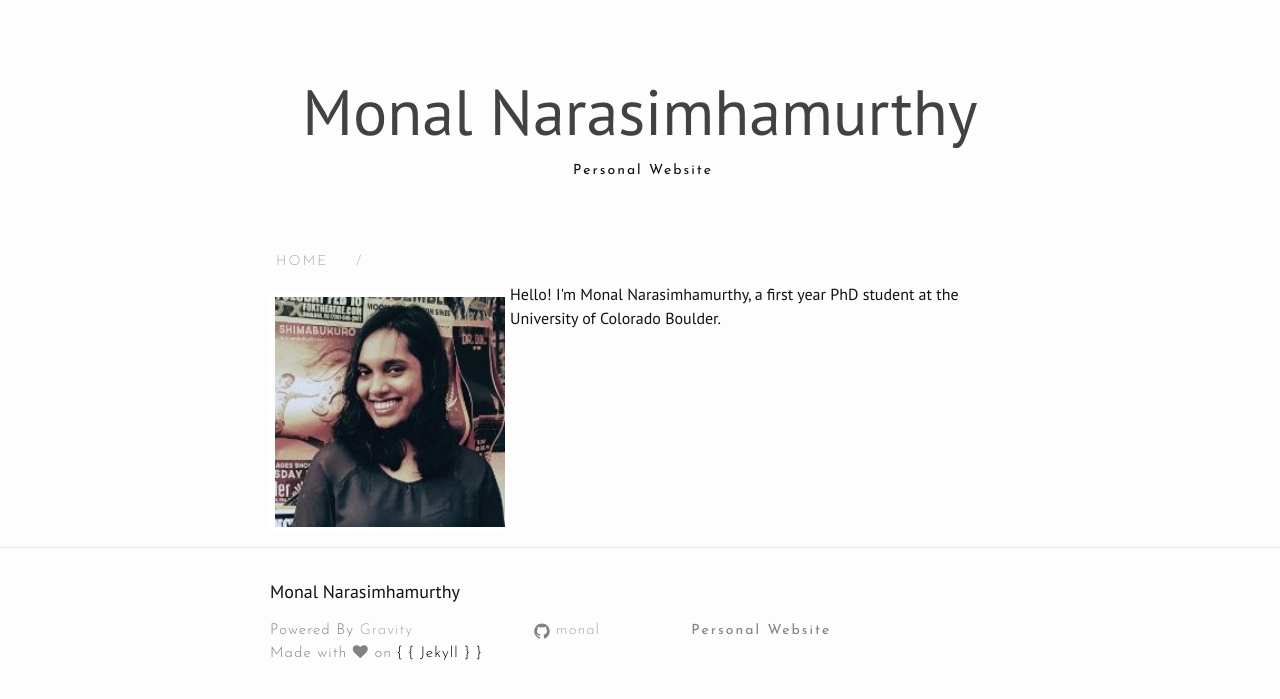
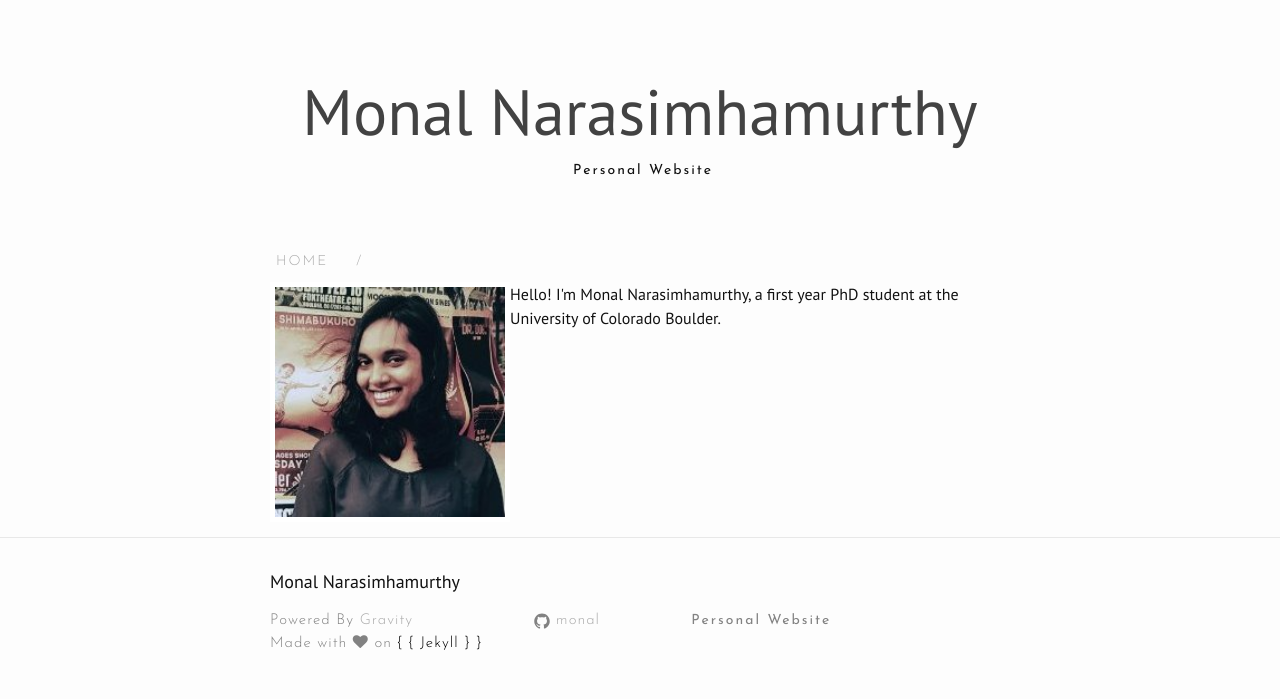
Before and after one commit to monal/monal.github.io, a Jekyll site: the page built from index.html, in a window 1280 px wide. Shown: the top 699 px of the page. Built offline with Jekyll 4.4.1, drawn with Linux system fonts in a browser that asks for light colours; nearby versions of some CDN libraries.

Commit message:
Add text

```diff
--- a/index.html
+++ b/index.html
@@ -3,7 +3,7 @@
 ---
 
 <div class="home">
-<p style="float: left;"><img src="monal.jpg" alt="" height="230" width="230" style='border:5px solid #FFF; margin-top:10px'></p>
+<p style="float: left;"style="margin-top: 5px"><img src="monal.jpg" alt="" height="230" width="230" style='border:5px solid #FFF'></p>
 <p style="margin-top: 10px; margin-left: 10px">Hello! I'm Monal Narasimhamurthy, a first year PhD student at the University of Colorado Boulder.
 </p>
 </div>
```
